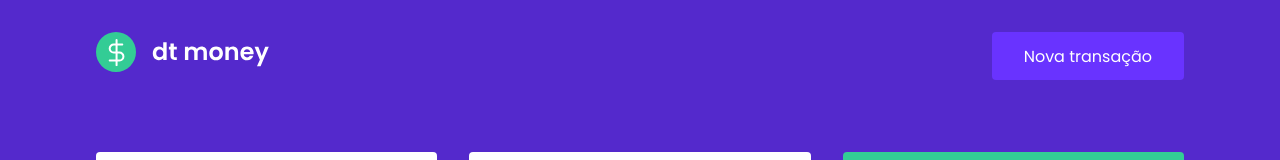
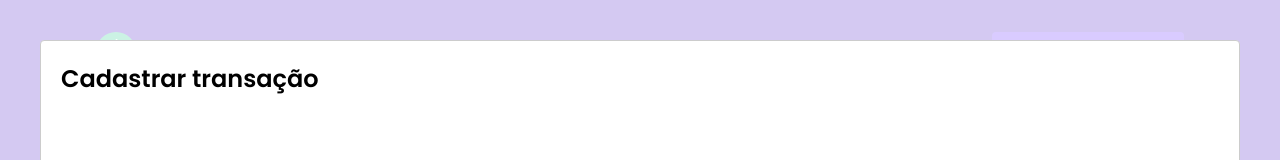
Before and after one commit to jfernandesdev/dtmoney, a React (Create React App) app: page / in a window 1280 px wide. Both pictures are taken after a click on the button "Nova transação". Shown: the top 160 px of the page. Built offline with nearby package versions, Linux system fonts and the light colour scheme; no server answers; what miragejs would draw is missing.

Commit message:
base modal configuration using react-modal

```diff
--- a/package.json
+++ b/package.json
@@ -7,6 +7,7 @@
     "miragejs": "^0.1.43",
     "react": "^17.0.2",
     "react-dom": "^17.0.2",
+    "react-modal": "^3.14.4",
     "react-scripts": "5.0.0",
     "styled-components": "^5.3.3",
     "web-vitals": "^2.1.4"
@@ -19,6 +20,7 @@
     "@types/node": "^16.11.26",
     "@types/react": "^17.0.39",
     "@types/react-dom": "^17.0.11",
+    "@types/react-modal": "^3.13.1",
     "@types/styled-components": "^5.1.23",
     "typescript": "^4.5.5"
   },
--- a/src/App.tsx
+++ b/src/App.tsx
@@ -1,12 +1,35 @@
+import { useState } from 'react';
+import Modal from 'react-modal';
+
 import { Dashboard } from './components/Dashboard';
 import { Header } from './components/Header';
 import { GlobalStyle } from './styles/global';
 
+Modal.setAppElement('#root');
+
 export function App() {
+  const [isNewTransactionModalOpen, setIsNewTransactionModalOpen] = useState(false);
+
+  function handleOpenNewTransactionModal() {
+    setIsNewTransactionModalOpen(true);
+  }
+
+  function handleCloseNewTransactionModal() {
+    setIsNewTransactionModalOpen(false);
+  }
+
   return (
     <>
       <GlobalStyle />
-      <Header />
+      <Header onOpenNewTransactionModal={handleOpenNewTransactionModal}/>
+
+      <Modal
+        isOpen={isNewTransactionModalOpen}
+        onRequestClose={handleCloseNewTransactionModal}
+      >
+        <h2>Cadastrar transação</h2>
+      </Modal>
+
       <Dashboard />
     </>
   );
--- a/src/components/Header/index.tsx
+++ b/src/components/Header/index.tsx
@@ -1,5 +1,4 @@
 import React from 'react';
-
 import {
   Container,
   Content,
@@ -8,12 +7,18 @@
 
 import logoImg from '../../assets/logo.svg';
 
-export const Header: React.FC = () => {
+interface HeaderProps {
+  onOpenNewTransactionModal: () => void;
+}
+
+export const Header: React.FC<HeaderProps> = ({ onOpenNewTransactionModal}) => {
   return (
     <Container>
       <Content>
         <img src={logoImg} alt='Dt Money' />
-        <Button type='button'>Nova transação</Button>
+        <Button type='button' onClick={onOpenNewTransactionModal}>
+          Nova transação
+        </Button>
       </Content>
     </Container>
   );
```
